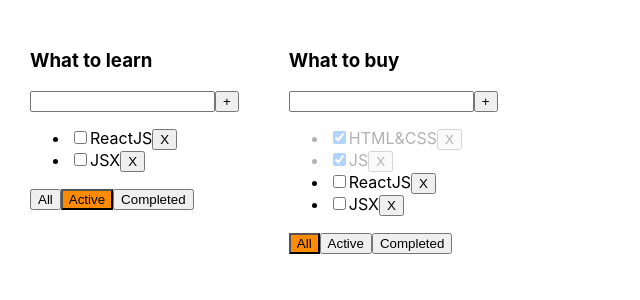
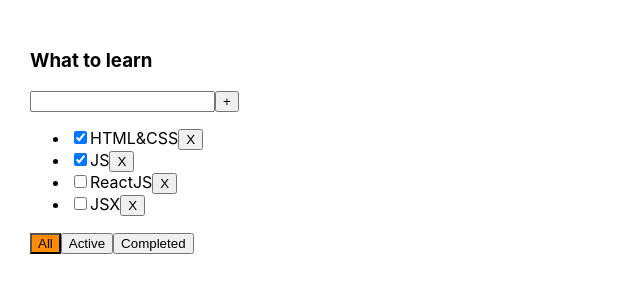
Before and after one commit to KobraMik/todolistAgain, a React (Create React App) app: page / in a window 1280 px wide. Shown: the top 300 px of the page, without its empty margins (0-640 px from the left). Built offline with nearby package versions, Linux system fonts and the light colour scheme.

Commit message:
rollback to 4

```diff
--- a/src/App.tsx
+++ b/src/App.tsx
@@ -4,26 +4,8 @@
 import {v1} from 'uuid';
 
 export type filterType = "All" | "Active" | "Completed"
-export type TodolistsType = {
-    id: string
-    title: string
-    filter: filterType
-}
 
 function App() {
-
-    function changeFilter (value: filterType, todolistID: string) {
-        let todolist = todolists.find(tl => tl.id === todolistID);
-        if (todolist) {
-            todolist.filter = value;
-            setTodolists([...todolists])
-        }
-    }
-
-    let [todolists, setTodolists] = useState<Array<TodolistsType>>([
-        {id: v1(), title: "What to learn", filter: "Active"},
-        {id: v1(), title: "What to buy", filter: "All"},
-    ])
 
     let [tasks, setTasks] = useState([
         {id: v1(), title: "HTML&CSS", isDone: true},
@@ -50,31 +32,26 @@
         setTasks([newTask, ...tasks])
     }
 
-    return (
-        <div className="App">
-            {
-                todolists.map(tl => {
+    let [filter, setFilter] = useState<filterType>('All')
     let newTasks = tasks;
-                    if (tl.filter === 'Active') {
+    if (filter === 'Active') {
         newTasks = newTasks.filter(f => !f.isDone)
 
     }
-                    if (tl.filter === 'Completed') {
+    if (filter === 'Completed') {
         newTasks = newTasks.filter(f => f.isDone)
     }
-                    return <Todolist
-                        key={tl.id}
-                        id={tl.id}
-                        title={tl.title}
+
+    return (
+        <div className="App">
+            <Todolist title="What to learn"
                       tasks={newTasks}
                       removeTask={removeTask}
-                        changeFilter={changeFilter}
+                      filter={setFilter}
                       addTask={addTask}
                       changeCheked={changeCheked}
-                        activeFilter={tl.filter}
+                      activeFilter={filter}
             />
-                })
-            }
         </div>
     );
 }
--- a/src/Todolist.tsx
+++ b/src/Todolist.tsx
@@ -1,6 +1,5 @@
 import React, {useState} from 'react';
 import {filterType} from "./App";
-import './App.css';
 
 type TaskType = {
     id: string
@@ -12,18 +11,17 @@
     title: string
     tasks: Array<TaskType>
     removeTask: (id: string) => void
-    changeFilter: (value: filterType, todolistID: string) => void
+    filter: (value: filterType) => void
     addTask: (titleInput: string) => void
     changeCheked: (id: string, isDone: boolean) => void
     activeFilter: filterType
-    id: string
 }
 
-export function Todolist({title, tasks, removeTask, changeFilter, addTask, changeCheked, activeFilter, ...props}: PropsType) {
+export function Todolist({title, tasks, removeTask, filter, addTask, changeCheked, activeFilter, ...props}: PropsType) {
     let [error, setError] = useState<string | null>(null)
 
-    function filterTask(value: filterType, todolistID: string) {
-        changeFilter(value, todolistID)
+    function filterTask(value: filterType) {
+        filter(value)
     }
 
     let [titleInput, setTitleInput] = useState('');
@@ -63,7 +61,7 @@
             <button onClick={onClickHandler}
             >+
             </button>
-            {error && <div className="error-message">{error}</div>}
+            {error ? <div className="error-message">{error}</div> : null}
         </div>
         <ul>
             {tasks.map((m) => {
@@ -73,12 +71,10 @@
                 }
 
                 return (
-                    <li className={m.isDone ? "isDone" : ""}>
-                        <input
-                            type="checkbox"
-                            checked={m.isDone}
-                            onChange={changeChekedHandler}
-                        />
+                    <li><input type="checkbox"
+                               checked={m.isDone}
+                               onChange={changeChekedHandler}
+                    />
                         <span>{m.title}</span>
                         <button onClick={() => {
                             removeTask(m.id)
@@ -89,16 +85,9 @@
 
         </ul>
         <div>
-            <button className={activeFilter === "All" ? "activeFilter" : ""} onClick={() => filterTask("All", props.id)}>All
-            </button>
-            <button className={activeFilter === "Active" ? "activeFilter" : ""}
-                    onClick={() => {
-                        filterTask("Active", props.id)
-                    }}>Active
-            </button>
-            <button className={activeFilter === "Completed" ? "activeFilter" : ""}
-                    onClick={() => filterTask("Completed", props.id)}>Completed
-            </button>
+            <button className={activeFilter === "All" ? "activeFilter": ""}  onClick={() => filterTask("All")}>All</button>
+            <button className={activeFilter === "Active" ? "activeFilter": ""} onClick={() => filterTask("Active")}>Active</button>
+            <button className={activeFilter === "Completed" ? "activeFilter": ""} onClick={() => filterTask("Completed")}>Completed</button>
         </div>
     </div>
 }
```
Lines whose indentation alone changed are shown as unchanged.
